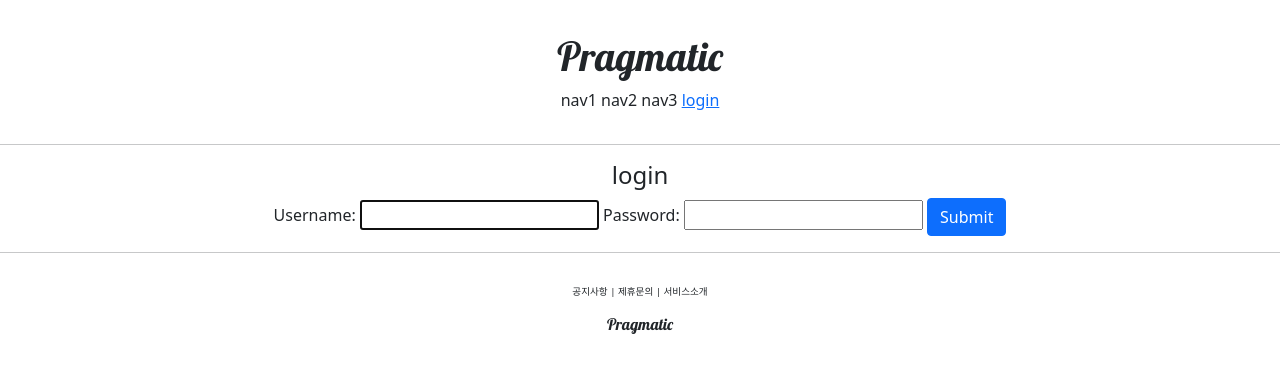
After one commit to ohkyungseob/pragmatic, a Django app: page /account/login/ in a window 1280 px wide. The commit adds this page. Shown: the top 373 px of the page. Run offline with Django 4.2, Linux system fonts and the light colour scheme.

Commit message:
django 22 commit

```diff
--- /dev/null
+++ b/accountapp/templates/accountapp/login.html
@@ -0,0 +1,19 @@
+{% extends 'base.html' %}
+
+{% block content %}
+
+    <div style="text-align: center">
+        <div>
+
+            <h4>login</h4>
+        </div>
+        <div>
+            <form action="" method="post">
+                {% csrf_token %}
+                {{ form }}
+                <input type="submit" class="btn btn-primary">
+            </form>
+        </div>
+
+    </div>
+{% endblock %}
--- a/accountapp/urls.py
+++ b/accountapp/urls.py
@@ -1,3 +1,4 @@
+from django.contrib.auth.views import LoginView, LogoutView
 from django.urls import path
 
 from accountapp.views import hello_world, AccountCreateView
@@ -5,7 +6,10 @@ from accountapp.views import hello_world, AccountCreateView
 app_name = "accountapp"
 
 urlpatterns = [
-    path('hello_world/', hello_world, name = 'hello_world'),
+    path('hello_world/', hello_world, name='hello_world'),
 
-    path('create/', AccountCreateView.as_view(), name = 'create'),
+    path('login/', LoginView.as_view(template_name='accountapp/login.html'), name='login'),
+    path('logout/', LogoutView.as_view(), name='logout'),
+
+    path('create/', AccountCreateView.as_view(), name='create'),
 ]
--- a/pragmatic/settings.py
+++ b/pragmatic/settings.py
@@ -14,6 +14,8 @@ from pathlib import Path
 
 import environ
 import os
+
+from django.urls import reverse_lazy
 
 env = environ.Env(
     # set casting, default value
@@ -142,3 +144,6 @@ DEFAULT_AUTO_FIELD = 'django.db.models.BigAutoField'
 STATICFILES_DIRS = [
     BASE_DIR / "static",
 ]
+
+LOGIN_REDIRECT_URL = reverse_lazy('accountapp:hello_world')
+LOGOUT_REDIRECT_URL = reverse_lazy('accountapp:login')
--- a/templates/header.html
+++ b/templates/header.html
@@ -8,7 +8,16 @@
             <span>nav1</span>
             <span>nav2</span>
             <span>nav3</span>
-            <span>nav4</span>
+            {% if not user.is_authenticated %}
+            <a href="{% url 'accountapp:login' %}?next={{ request.path }}">
+                <span>login</span>
+            </a>
+            {% else %}
+            <a href="{% url 'accountapp:logout' %}?next={{ request.path }}">
+                <span>logout</span>
+            </a>
+            {% endif %}
+
 
         </div>
 
```
